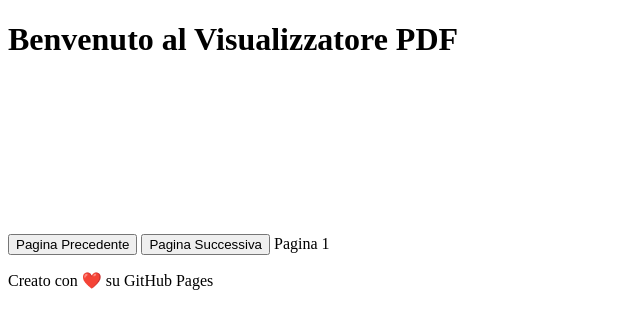
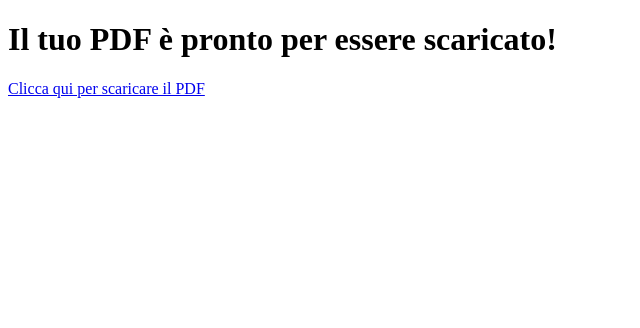
Before and after one commit to SportingHB/Planning, a plain HTML site: page index.html in a window 1280 px wide. Shown: the whole page, without its empty margins (0-640 px from the left). Drawn offline with Linux system fonts and the light colour scheme.

Commit message:
Update index.html

```diff
--- a/index.html
+++ b/index.html
@@ -1,33 +1,15 @@
 <!DOCTYPE html>
 <html lang="it">
 <head>
-  <meta charset="UTF-8">
-  <meta name="viewport" content="width=device-width, initial-scale=1.0">
-  <title>Visualizzatore PDF</title>
-  <link rel="stylesheet" href="styles.css">
+    <meta charset="UTF-8">
+    <meta name="viewport" content="width=device-width, initial-scale=1.0">
+    <title>Download PDF</title>
 </head>
 <body>
-
-  <header>
-    <h1>Benvenuto al Visualizzatore PDF</h1>
-  </header>
-
-  <div id="pdf-viewer">
-    <canvas id="pdf-canvas"></canvas>
-  </div>
-
-  <div id="controls">
-    <button id="prev" onclick="changePage(-1)">Pagina Precedente</button>
-    <button id="next" onclick="changePage(1)">Pagina Successiva</button>
-    <span id="page-num">Pagina 1</span>
-  </div>
-
-  <footer>
-    <p>Creato con ❤️ su GitHub Pages</p>
-  </footer>
-
-  <script src="https://cdnjs.cloudflare.com/ajax/libs/pdf.js/2.10.377/pdf.min.js"></script>
-  <script src="script.js"></script>
-
+    <h1>Il tuo PDF è pronto per essere scaricato!</h1>
+    <!-- Link per il download automatico -->
+    <a href="https://github.com/SportingHB/PlanningSP/raw/main/PlanningSP.pdf" download>
+        Clicca qui per scaricare il PDF
+    </a>
 </body>
 </html>
```
